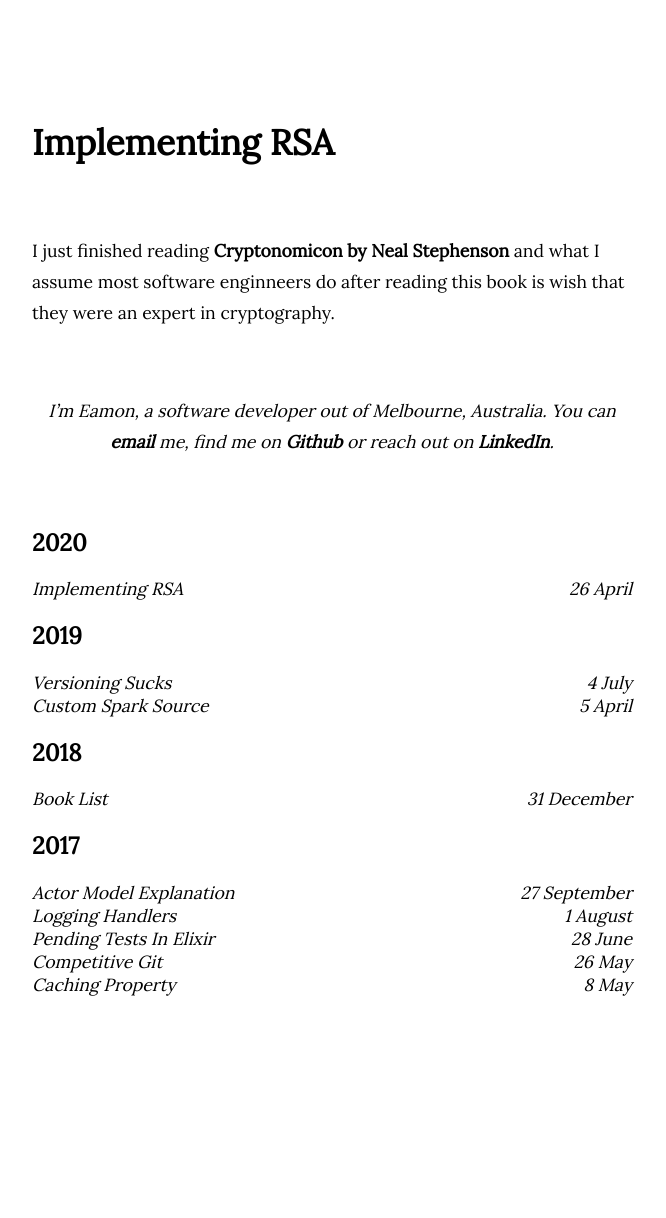
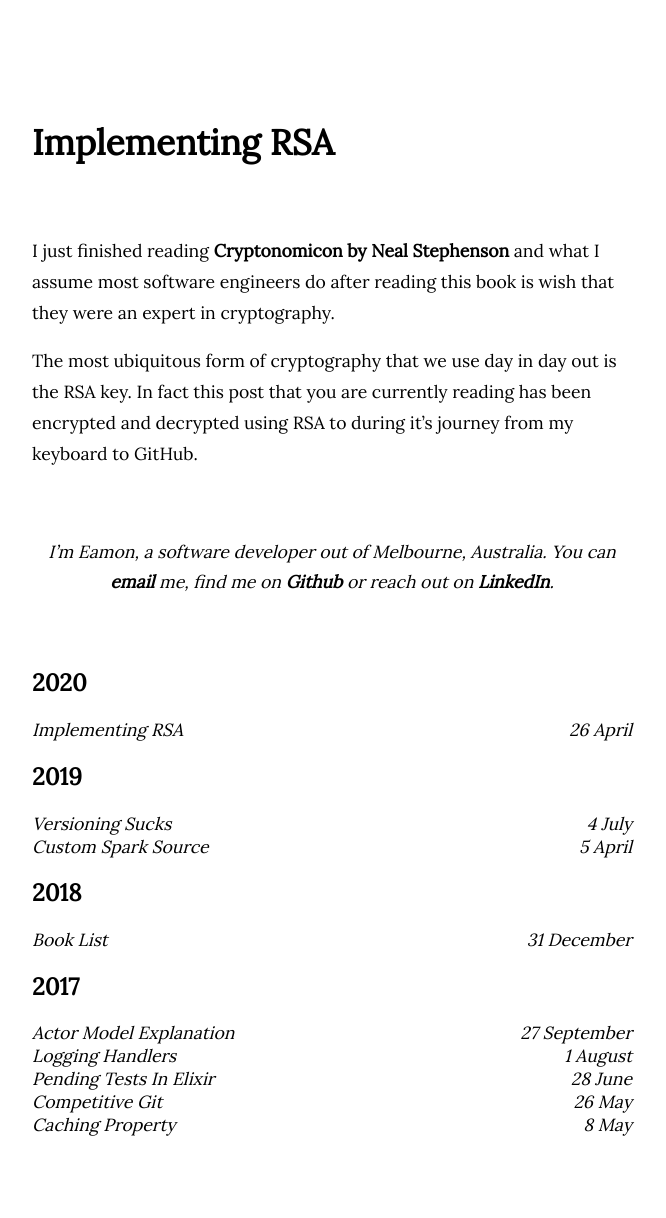
Before and after one commit to eamontaaffe/eamontaaffe.github.io, a Jekyll site: the page built from _posts/2020-04-26-implementing-rsa.md, in a window 1280 px wide. Shown: the whole page, without its empty margins (308-974 px from the left). Built offline with Jekyll 4.4.1, drawn with Linux system fonts in a browser that asks for light colours; before the commit the page ends 1077 px from its top, so only the background shows below that.

Commit message:
More work on the intro

```diff
--- a/_posts/2020-04-26-implementing-rsa.md
+++ b/_posts/2020-04-26-implementing-rsa.md
@@ -3,4 +3,6 @@ layout: post
 title: Implementing RSA
 ---
 
-I just finished reading [Cryptonomicon by Neal Stephenson](https://en.wikipedia.org/wiki/Cryptonomicon) and what I assume most software enginneers do after reading this book is wish that they were an expert in cryptography.
+I just finished reading [Cryptonomicon by Neal Stephenson](https://en.wikipedia.org/wiki/Cryptonomicon) and what I assume most software engineers do after reading this book is wish that they were an expert in cryptography.
+
+The most ubiquitous form of cryptography that we use day in day out is the RSA key. In fact this post that you are currently reading has been encrypted and decrypted using RSA to during it's journey from my keyboard to GitHub.
```
